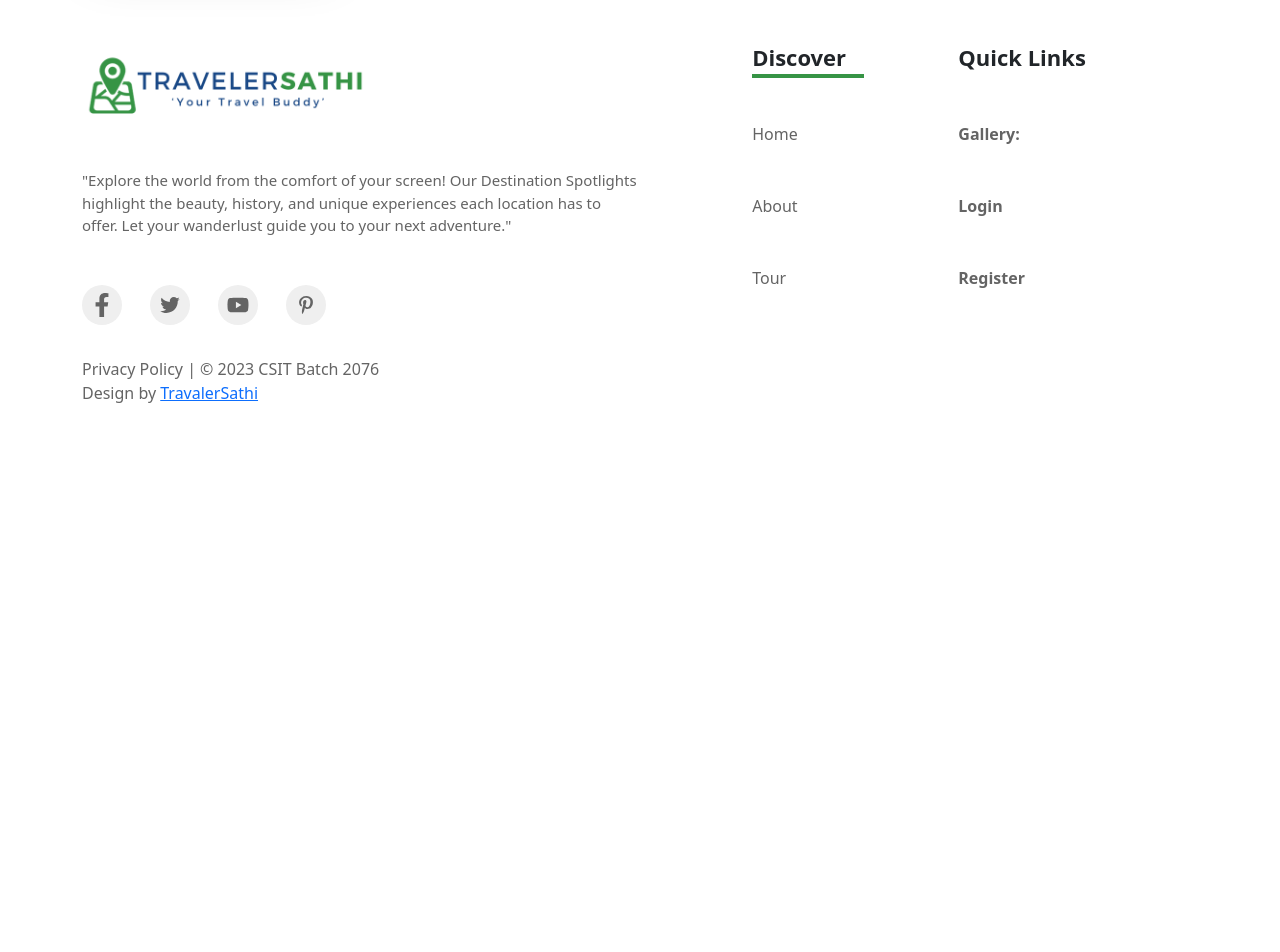
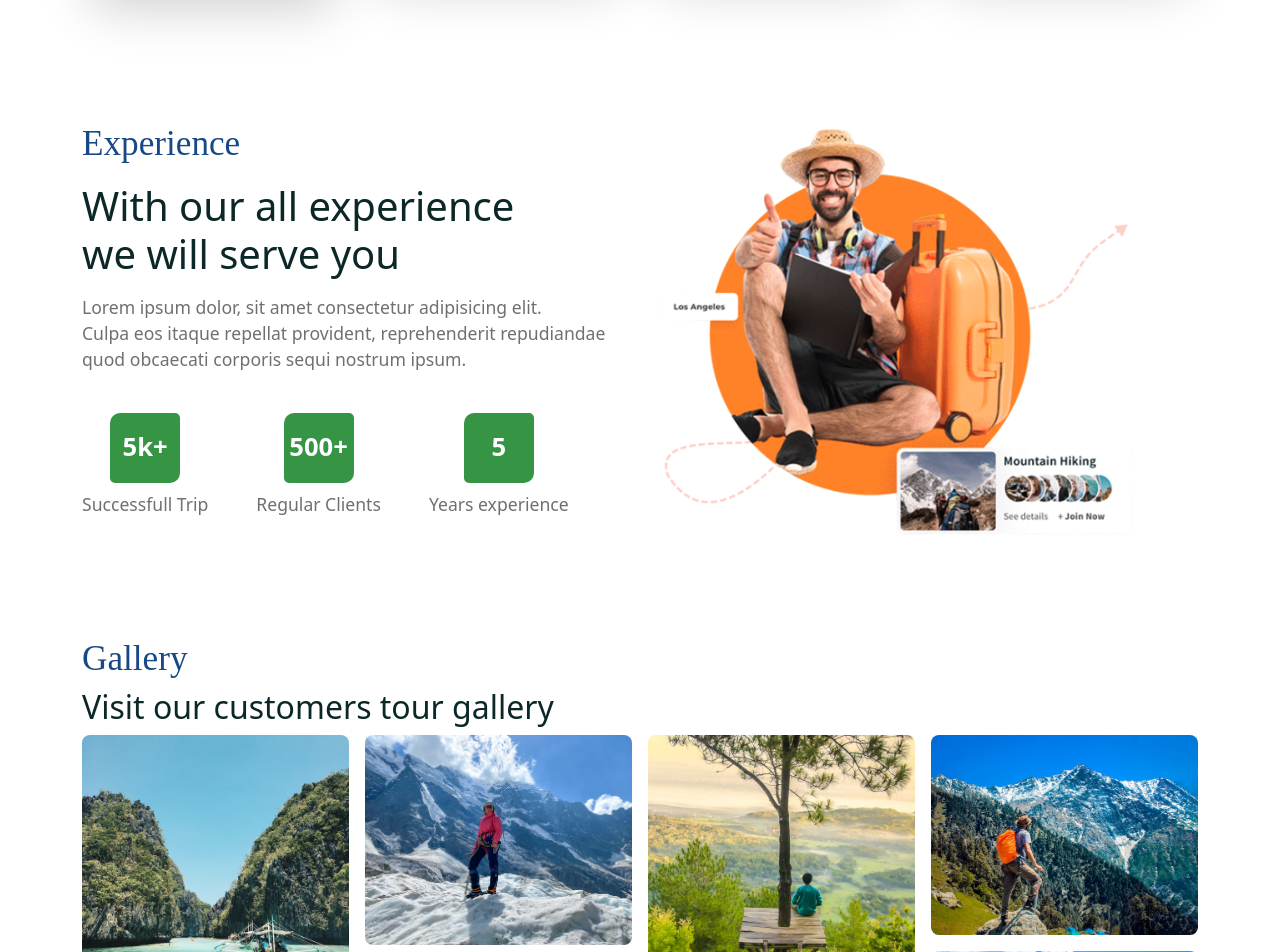
Before and after one commit to Sushantbz/TravelerSathi, a React (Create React App) app in the folder frontend/: page /home in a window 1280 px wide. Shown: the part 2040-2992 px from the top of the page. Before the commit the page ends 2471 px from the top, so only its background shows below. Built offline with nearby package versions, Linux system fonts and the light colour scheme.

Commit message:
adding gallery section

```diff
--- a/frontend/src/assets/data/tours.js
+++ b/frontend/src/assets/data/tours.js
@@ -16,6 +16,10 @@ const tours = [
     maxGroupSize: 10,
     desc: "this is the description",
     reviews: [
+      {
+        name: "jhon doe",
+        rating: 4.6,
+      },
       {
         name: "jhon doe",
         rating: 4.6,
--- /dev/null
+++ b/frontend/src/components/Image-gallery/MasonryImagesGallery.jsx
@@ -0,0 +1,21 @@
+
+import React from 'react'
+import galleryImages from './galleryImages'
+import  Masonry, {ResponsiveMasonry} from 'react-responsive-masonry'
+
+const MasonryImagesGallery = () => {
+  return (
+    <ResponsiveMasonry columnsCountBreakPoints={{350:1, 768:3, 992:4}}>
+        <Masonry gutter='1rem'>
+            {
+                galleryImages.map((item,index)=>(
+                    <img className='masonry__img' src={item} key={index} alt='' style={{'width':'100%', 'display' : 'block', 'boderRadius': "10px"}}
+                />
+                    ))}
+
+        </Masonry>
+    </ResponsiveMasonry>
+  )
+}
+
+export default MasonryImagesGallery
--- /dev/null
+++ b/frontend/src/components/Image-gallery/galleryImages.js
@@ -0,0 +1,20 @@
+import galleryImg01 from '../../assets/images/gallery-01.jpg'
+import galleryImg02 from '../../assets/images/gallery-02.jpg'
+import galleryImg03 from '../../assets/images/gallery-03.jpg'
+import galleryImg04 from '../../assets/images/gallery-04.jpg'
+import galleryImg05 from '../../assets/images/gallery-05.jpg'
+import galleryImg06 from '../../assets/images/gallery-06.jpg'
+import galleryImg07 from '../../assets/images/gallery-07.jpg'
+
+const galleryImages = [
+    galleryImg01,
+    galleryImg02,
+    galleryImg03,
+    galleryImg04,
+    galleryImg02,
+    galleryImg05,
+    galleryImg06,
+    galleryImg07,
+]
+
+export default galleryImages;
--- /dev/null
+++ b/frontend/src/components/Testimonial/Testimonials.jsx
@@ -0,0 +1,70 @@
+
+
+// import React from 'react'
+// import Slider from 'react-slick'
+// import ava01 from '../../assets/images/ava-1.jpg'
+// import ava02 from '../../assets/images/ava-2.jpg'
+// import ava03 from '../../assets/images/ava-3.jpg'
+
+
+// const Testimonials = () => {
+//     const settings ={
+//         dots:true,
+//         infite:true,
+//         autoPlay:true,
+//         speed:1000,
+//         swipeToSlide:true,
+//         autoplaySpeed:2000,
+//         slidesToShow:3,
+
+//         responsive:[
+
+//         ]
+//     }
+// //   return <Slider {..settings}>
+//         <div className="testimonial py-4 px-3">
+//             <p> Lorem ipsum dolor sit amet consectetur adipisicing elit.
+//                  Quisquam voluptatum quidem corrupti! Cum tempora aut,
+//                  qui et explicabo laborum? Labore, numquam
+//                  </p>
+//                  <div className="d-flex align-items-center gap-4 mt-3">
+//                     <img src={ava01} className='w-25 h-25 rounded-2' alt='' />
+//                     <div>
+//                         <h6 className='mb-0 mt-3'> Sushant Banjade</h6>
+//                         <p> Customer</p>
+//                     </div>
+//                  </div>
+
+//         </div>
+//         <div className="testimonial py-4 px-3">
+//             <p> Lorem ipsum dolor sit amet consectetur adipisicing elit.
+//                  Quisquam voluptatum quidem corrupti! Cum tempora aut,
+//                  qui et explicabo laborum? Labore, numquam
+//                  </p>
+//                  <div className="d-flex align-items-center gap-4 mt-3">
+//                     <img src={ava02} className='w-25 h-25 rounded-2' alt='' />
+//                     <div>
+//                         <h6 className='mb-0 mt-3'> Pujan Parajuli</h6>
+//                         <p> Customer</p>
+//                     </div>
+//                  </div>
+
+//         </div>
+//         <div className="testimonial py-4 px-3">
+//             <p> Lorem ipsum dolor sit amet consectetur adipisicing elit.
+//                  Quisquam voluptatum quidem corrupti! Cum tempora aut,
+//                  qui et explicabo laborum? Labore, numquam
+//                  </p>
+//                  <div className="d-flex align-items-center gap-4 mt-3">
+//                     <img src={ava03} className='w-25 h-25 rounded-2' alt='' />
+//                     <div>
+//                         <h6 className='mb-0 mt-3'> Pradeep Pandey</h6>
+//                         <p> Customer</p>
+//                     </div>
+//                  </div>
+
+//         </div>
+//     </Slider>
+// };
+
+// export default Testimonials;
--- a/frontend/src/pages/Home.jsx
+++ b/frontend/src/pages/Home.jsx
@@ -5,10 +5,13 @@ import heroImg from "../assets/images/hero-img01.jpg";
 import heroImg02 from "../assets/images/hero-img02.jpg";
 import heroVideo from "../assets/images/hero-video.mp4";
 import worldImg from "../assets/images/world.gif";
+import experienceImg from '../assets/images/experience.png';
 import Subtitle from "../shared/Subtitle";
 import SearchBar from "../shared/SearchBar";
 import ServiceList from "../services/ServiceList";
 import FeaturedTourList from "../components/Featured-tours/FeaturedTourList";
+import MasonryImagesGallery from "../components/Image-gallery/MasonryImagesGallery";
+// import Testimonials from "../components/Testimonial/Testimonials";
 
 const Home = () => {
   return (
@@ -71,7 +74,7 @@ const Home = () => {
         <Container>
           <Row>
             <Col lg="12" className="mb-5">
-              <Subtitle subtitle={"Explorer"} />
+            <h5 className="services__subtitle">Explorer</h5>
               <h2 className="featured__tour-title">Our Featured Tours</h2>
             </Col>
             <FeaturedTourList />
@@ -80,6 +83,80 @@ const Home = () => {
       </section>
       {/*------------------ featured tour section end--------------*/}
 
+      {/*------------------ experience section start --------------*/}
+      <section>
+        <Container>
+          <Row>
+            <Col lg="6">
+              <div className="experience__content">
+              <h5 className="services__subtitle">Experience</h5>
+                <h2>
+                  {" "}
+                  With our all experience <br /> we will serve you
+                </h2>
+                <p>
+                  Lorem ipsum dolor, sit amet consectetur adipisicing elit.<br/>
+                  Culpa eos itaque repellat provident, reprehenderit repudiandae
+                  quod obcaecati corporis sequi nostrum ipsum.
+                </p>
+              </div>
+
+              <div className="counter__wrapper d-flex align-items-center gap-5">
+                <div className="counter__box">
+                  <span> 5k+</span>
+                  <h6> Successfull Trip</h6>
+                </div>
+                <div className="counter__box">
+                  <span> 500+</span>
+                  <h6> Regular Clients</h6>
+                </div>
+                <div className="counter__box">
+                  <span>5</span>
+                  <h6> Years experience</h6>
+                </div>
+              </div>
+            </Col>
+            <Col lg="6">
+              <div className="experience__img">
+                <img src={experienceImg} alt="" />
+              </div>
+            </Col>
+          </Row>
+        </Container>
+      </section>
+      {/*------------------ experience section end --------------*/}
+
+      {/*------------------ gallery section start --------------*/}
+      <section>
+        <Container>
+          <Row>
+            <Col lg='12'>
+            <h5 className="services__subtitle">Gallery</h5>
+              <h2 className="gallery__tittle">Visit our customers tour gallery</h2>
+            </Col>
+            <Col lg='12'>
+          <MasonryImagesGallery/>
+            </Col>
+          </Row>
+        </Container>
+      </section>
+      {/*------------------ gallery section end --------------*/}
+
+      {/*------------------ testimonial section start --------------*/}
+      {/* <section>
+        <Container>
+          <Row>
+            <Col lg='12'>
+            <h5 className="services__subtitle">Fans Love</h5>
+            <h2 className="testimonial__title"> What our fans says about us</h2>
+            </Col>
+            <Col lg='12'><Testimonials/> </Col>
+          </Row>
+        </Container>
+      </section> */}
+      {/*------------------ testimonial section end  --------------*/}
+
+
     </>
   );
 };
--- a/frontend/src/shared/TourCard.jsx
+++ b/frontend/src/shared/TourCard.jsx
@@ -1,19 +1,17 @@
 import React from "react";
 import { Card, CardBody } from "reactstrap";
 import { Link } from "react-router-dom";
+import calculateAvgRating from "../utils/avgRating";
 
 import "./tour-card.css";
 
 const TourCard = ({ tour }) => {
   const { id, title, photo, city, price, feautured, reviews } = tour;
 
-  const totalRating = reviews?.reduce((acc, item) => acc + item.rating, 0);
-  const avgRating =
-    totalRating === 0
-      ? ""
-      : totalRating === 1
-      ? totalRating
-      : totalRating / reviews?.length;
+  const {totalRating, avgRating} = calculateAvgRating (reviews)
+
+
+
   return (
     <div className="tour__card">
       <Card>
--- a/frontend/src/styles/home.css
+++ b/frontend/src/styles/home.css
@@ -58,3 +58,67 @@
     font-size: 2.3rem;
     font-weight: 500;
 }
+
+.experience__content h2{
+    font-size: 2.5rem;
+    margin-top: 1rem;
+    font-weight: 500;
+}
+
+.experience__content p{
+    font-size: 1.1rem;
+    color: var(--text-color);
+    margin-top: 1rem;
+}
+
+.counter__wrapper{
+    margin-top: 2.5rem;
+
+}
+
+.counter__box span{
+    width: 70px;
+    height: 70px;
+    margin: auto;
+    display: flex;
+    align-items: center;
+    justify-content: center;
+    background: var(--primary-color);
+    color: #fff;
+    font-size: 1.6rem;
+    font-weight: 600;
+    border-radius: 10px 5px 10px 5px;
+}
+
+.counter__box h6{
+    font-size: 1.1rem;
+    margin-top: 0.7rem;
+    color: var(--text-color);
+
+}
+
+.experience__img img{
+    width: 90%;
+}
+
+.gallery__title {
+    font-size: 2.3rem;
+    margin-bottom: 2.5rem;
+    margin-top: 1rem;
+}
+
+.masonry__img{
+    border-radius: .5rem;
+    transition: .3s;
+
+}
+
+.masonry__img:hover{
+    transform: scale(1.1);
+}
+
+.testimonial__title{
+    font-size: 2.3rem;
+    margin-top: 1rem;
+
+}
--- /dev/null
+++ b/frontend/src/utils/avgRating.js
@@ -0,0 +1,17 @@
+
+const calculateAvgRating = reviews => {
+    const totalRating = reviews?.reduce((acc, item) => acc + item.rating, 0);
+    const avgRating =
+      totalRating === 0
+        ? ""
+        : totalRating === 1
+        ? totalRating
+        : (totalRating / reviews?.length).toFixed(1);
+
+        return{
+            totalRating,
+            avgRating,
+        };
+};
+
+export default calculateAvgRating;
```
